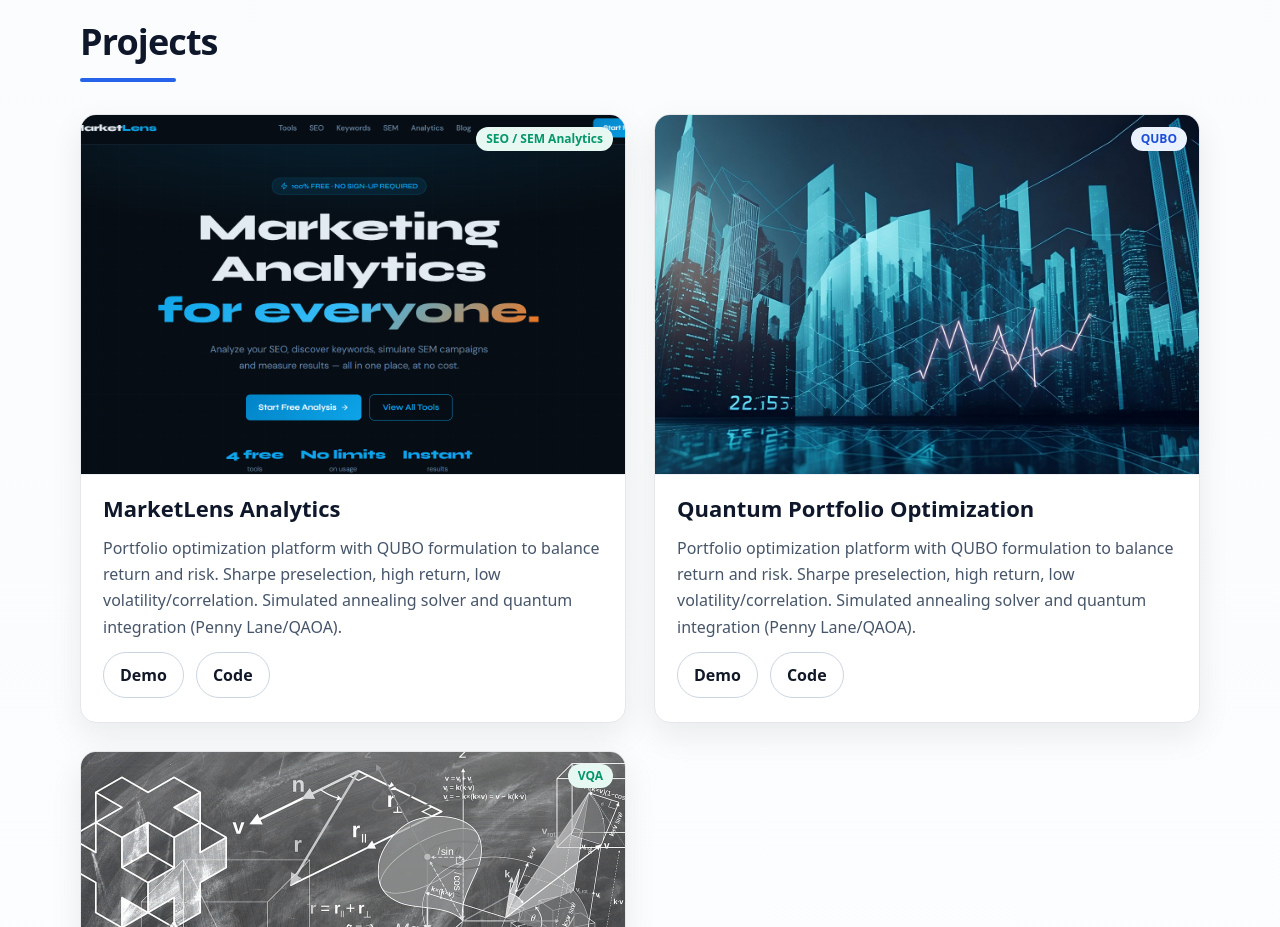
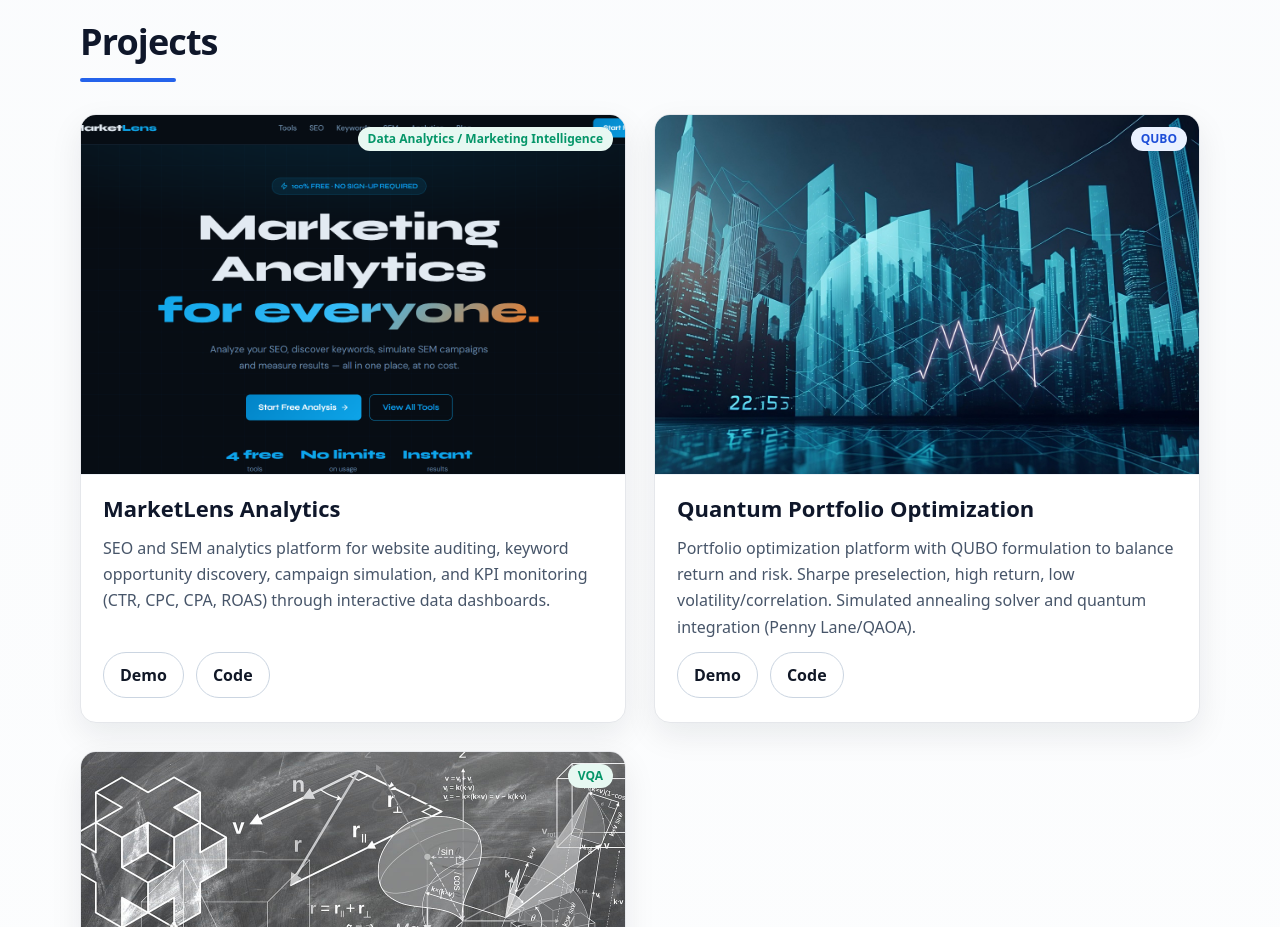
Before and after one commit to MariaAlejandraBoadaRodriguez/resume, a React (Vite) app: page / in a window 1280 px wide. Shown: the part 1600-2527 px from the top of the page. Built offline with nearby package versions, Linux system fonts and the light colour scheme; the HTML template or start-up script is replaced by a standard one.

Commit message:
Fix Vercel build: pin Node 20 and fix image path

```diff
--- a/src/components/sections/Projects.jsx
+++ b/src/components/sections/Projects.jsx
@@ -10,9 +10,10 @@
   {
     title: "MarketLens Analytics",
     tag: "SEO / SEM Analytics",
+    tag: "Data Analytics / Marketing Intelligence",
     image: MarketlensImg,
     desc:
-      "Portfolio optimization platform with QUBO formulation to balance return and risk. Sharpe preselection, high return, low volatility/correlation. Simulated annealing solver and quantum integration (Penny Lane/QAOA).",
+      "SEO and SEM analytics platform for website auditing, keyword opportunity discovery, campaign simulation, and KPI monitoring (CTR, CPC, CPA, ROAS) through interactive data dashboards.",
     demo: "https://marketlens-analytics.vercel.app/",
     code: "https://github.com/MariaAlejandraBoadaRodriguez/marketLens_analytics.git",
   },
```
